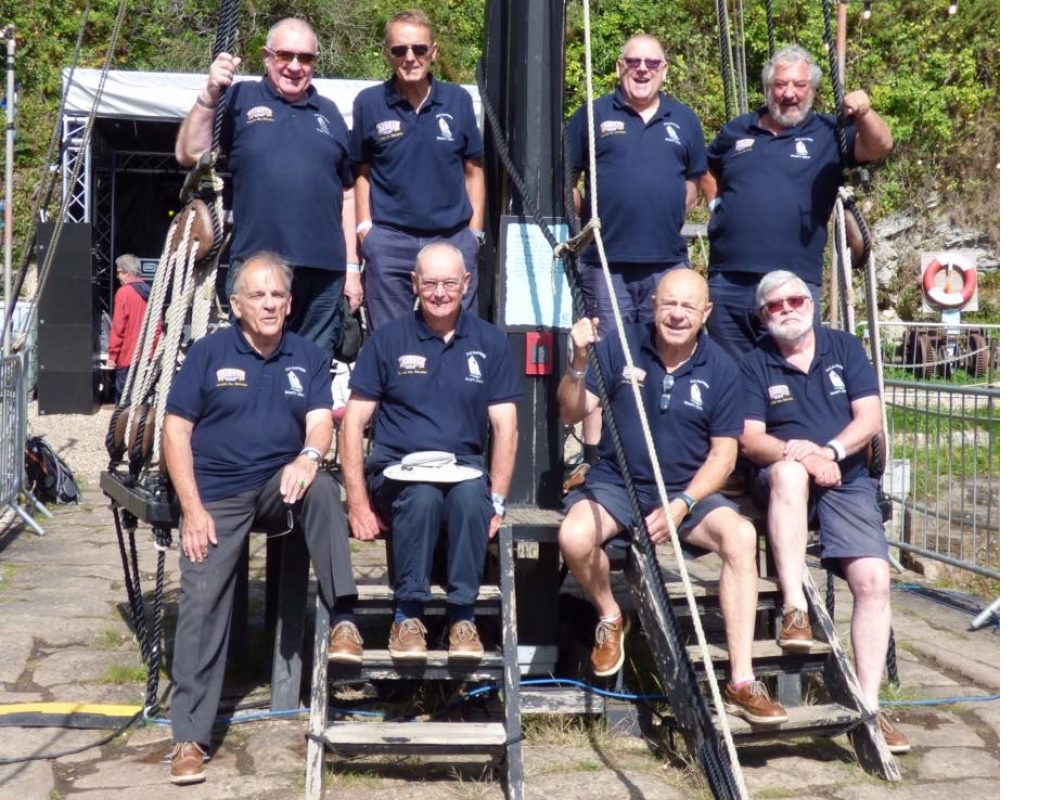
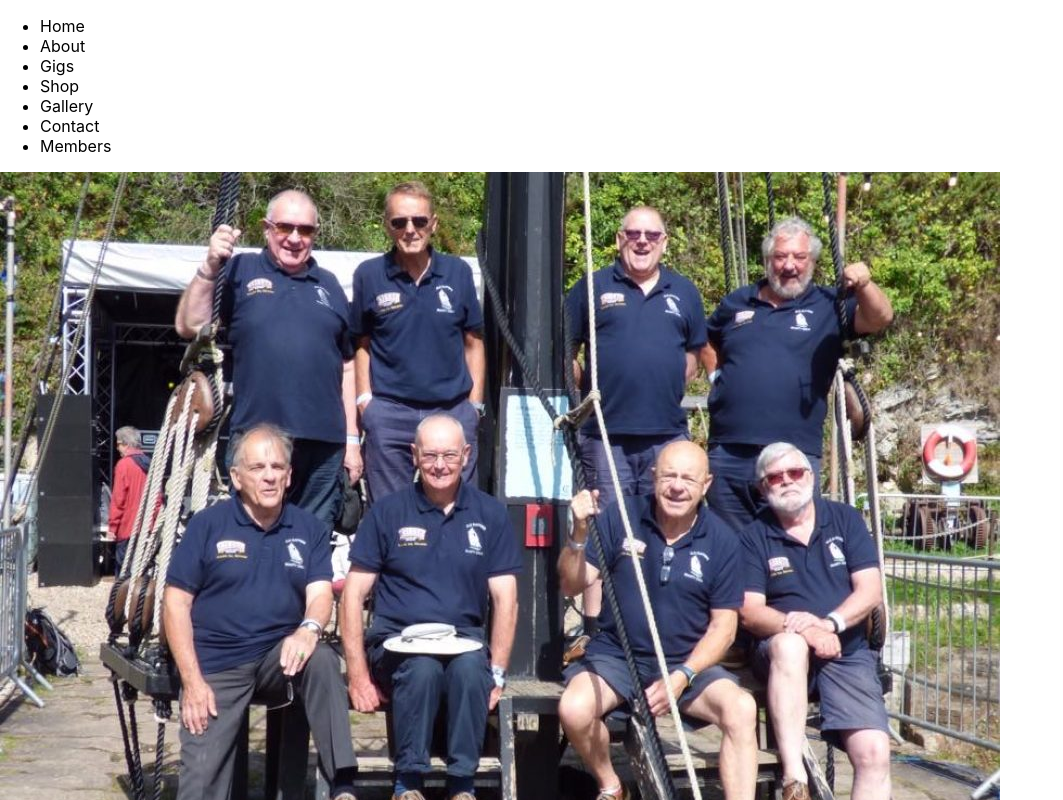
Before and after one commit to sophieatgithub/gaffers-website, a React (Create React App) app: page / in a window 1280 px wide. Shown: the top 800 px of the page, without its empty margins (0-1063 px from the left). Built offline with nearby package versions, Linux system fonts and the light colour scheme.

Commit message:
Adding a list

```diff
--- a/src/App.js
+++ b/src/App.js
@@ -1,10 +1,10 @@
-import React, { Component } from 'react';
+import React from 'react';
 import './App.css';
 import Header from './components/header'
 
 function App() {
   return (
-    <Header></Header>
+    <Header/>
   );
 }
 
--- a/src/components/header.js
+++ b/src/components/header.js
@@ -6,6 +6,17 @@ export default class Home extends Component {
         return (
             <div className="component-container">
                 <header>
+                    <nav>
+                        <ul>
+                            <li>Home</li>
+                            <li>About</li>
+                            <li>Gigs</li>
+                            <li>Shop</li>
+                            <li>Gallery</li>
+                            <li>Contact</li>
+                            <li>Members</li>
+                        </ul>
+                    </nav>
                     <img src={groupPhoto} alt="group of shanty singers" />
                 </header>
             </div>
```
